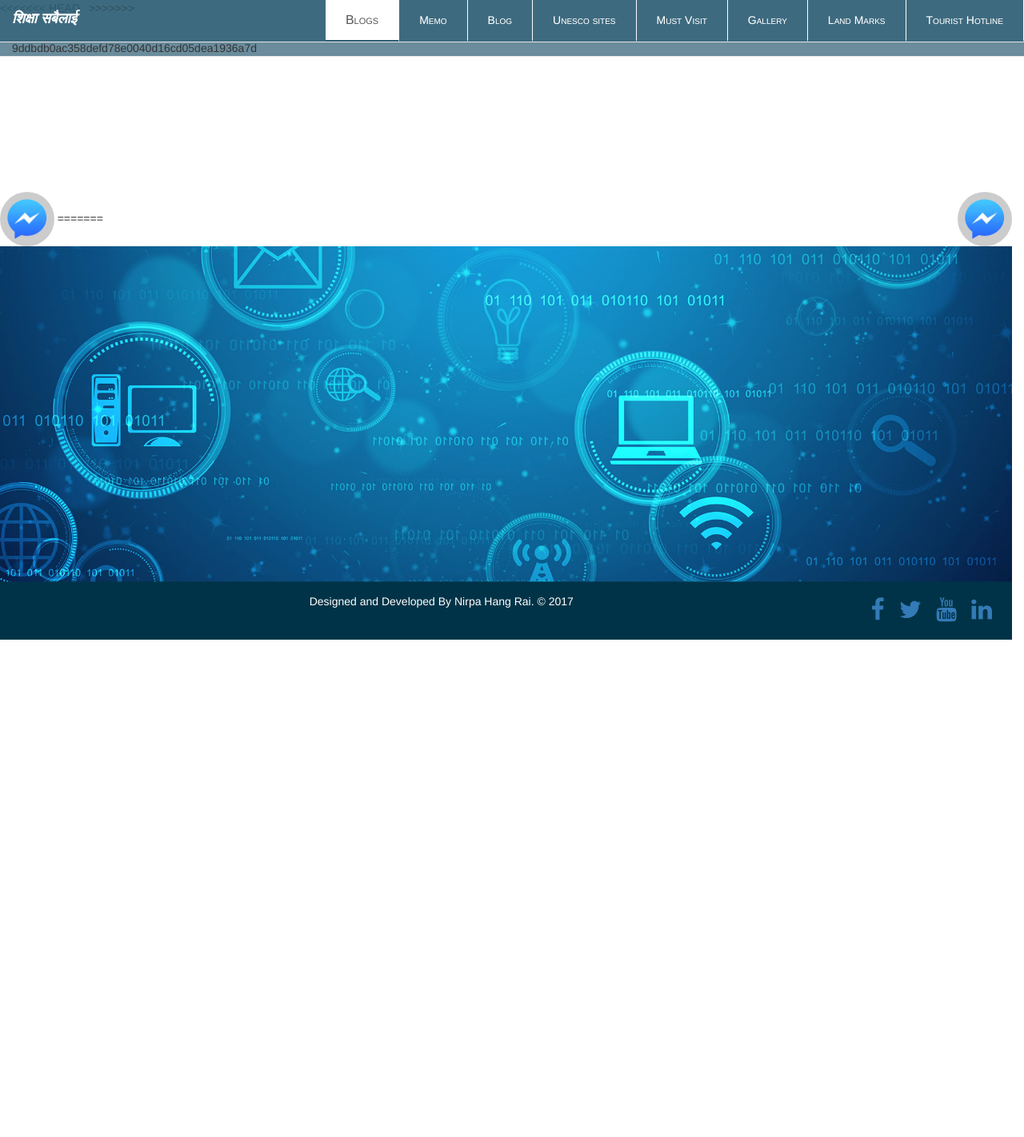
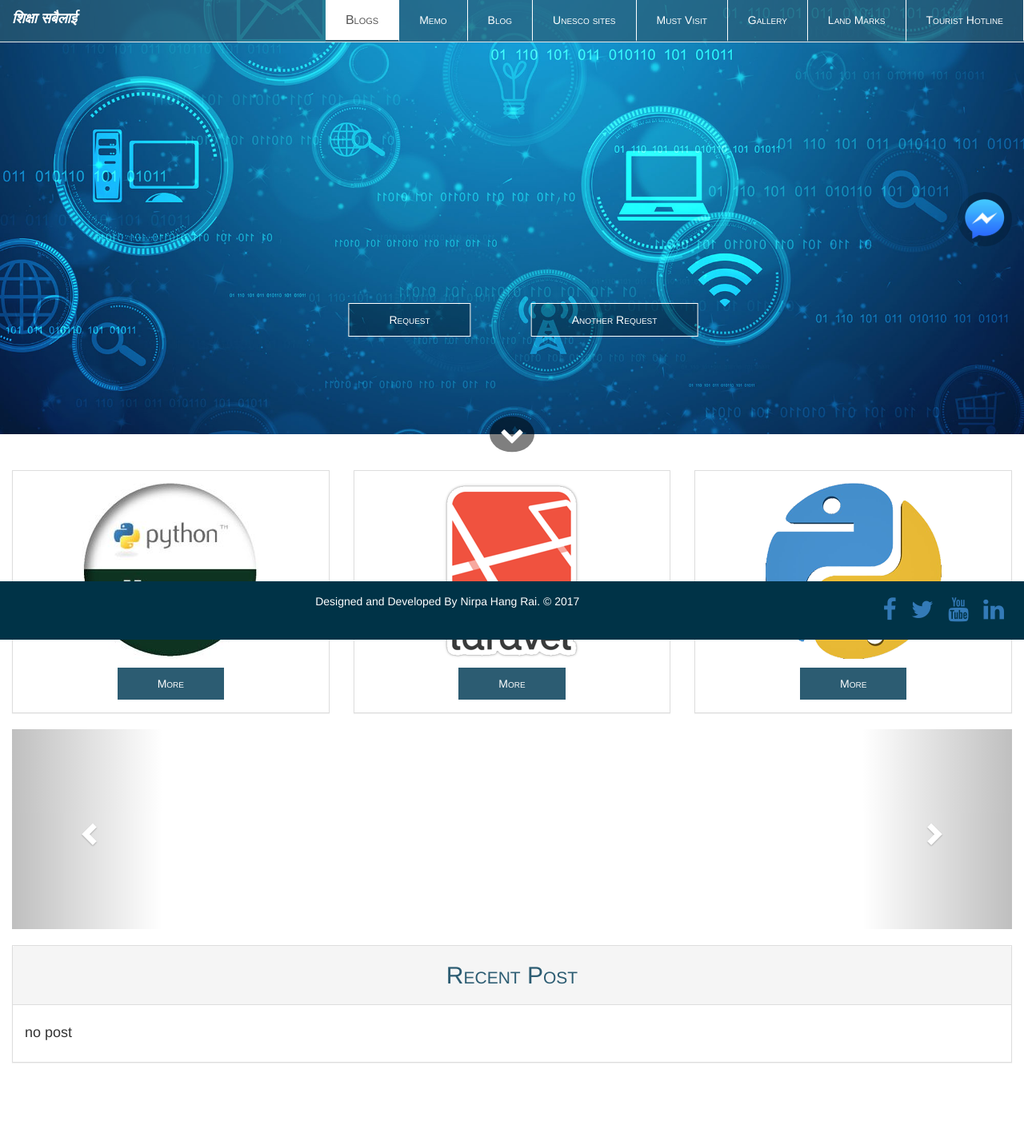
Before and after one commit to inirpa/myblog, a Django app: page / in a window 1280 px wide. Shown: the whole page at 80% size. Before the commit the page ends 800 px from the top, so only its background shows below. Run offline with Django 3.2, Linux system fonts and the light colour scheme; data that the repository does not hold is empty; some libraries are stand-ins or nearby versions.

Commit message:
index modified

```diff
--- a/home/templates/home/index.html
+++ b/home/templates/home/index.html
@@ -1,10 +1,7 @@
-<<<<<<< HEAD
 	{% extends 'home/base.html' %}
-=======
 <!DOCTYPE html>
 <html>
 <head>
->>>>>>> 9ddbdb0ac358defd78e0040d16cd05dea1936a7d
 	{% load staticfiles %}
 
 	{% block title %}
@@ -15,14 +12,7 @@
 
 	<link rel="stylesheet" href="static/css/style.css">
 
-<<<<<<< HEAD
 {% block body %}
-	<div class="messenger-float" id="messenger-float">
-		<div class="">
-			<button class="btn btn-messenger-float" id="showChat"><img src="static/images/messenger.png" height="50px;"></button>
-=======
-	<script src="https://ajax.googleapis.com/ajax/libs/jquery/1.12.0/jquery.min.js"></script>
-	<script src="http://maxcdn.bootstrapcdn.com/bootstrap/3.3.6/js/bootstrap.min.js"></script>
 
 	<script type="text/javascript">
 		function showChat(){
@@ -58,24 +48,6 @@
 
 </head>
 <body>
-	<!-- <div id="fb-root"></div>
-	<script>
-		(function(d, s, id) {
-			var js, fjs = d.getElementsByTagName(s)[0];
-			if (d.getElementById(id)) return;
-			js = d.createElement(s); js.id = id;
-			js.src = 'https://connect.facebook.net/en_US/sdk.js#xfbml=1&version=v2.11';
-			fjs.parentNode.insertBefore(js, fjs);
-		}
-		(document, 'script', 'facebook-jssdk'));
-	</script>
-
-
-<div class="fb-page" data-href="https://www.facebook.com/Nirpa-Hang-Rai-1576282642463859" data-tabs="messages" data-width="400" data-height="400" data-small-header="false" data-adapt-container-width="true" data-hide-cover="false" data-show-facepile="true">
-	<blockquote cite="https://www.facebook.com/Nirpa-Hang-Rai-1576282642463859" class="fb-xfbml-parse-ignore">
-		<a href="https://www.facebook.com/Nirpa-Hang-Rai-1576282642463859">Nirpa Hang Rai</a>
-	</blockquote>
-</div> -->
 
 	<div class="messenger-float" id="messenger-float">
 		<div class="">
@@ -87,72 +59,6 @@
 		<div class="close" id="close-chat"><button onclick="closeChat()" style="top: 30px; position: relative;">X</button></div><br>
 		<iframe width="250" height="430" id="chat-iframe" src="https://console.dialogflow.com/api-client/demo/embedded/nirpaaBot">
 		</iframe>
-	</div>
-
-	<nav class="navbar navbar-fixed-top navbar-default navbar-right">
-		<div class="container-fluid">
-			<div class="navbar-header">
-				<button type="button" class="navbar-toggle" data-toggle="collapse" data-target="#topNavBar">
-					<span class="icon-bar"></span>
-					<span class="icon-bar"></span>
-					<span class="icon-bar"></span>
-				</button>
-				<i><b><a class="navbar-brand" href="http://localhost:8000" style="color: white;">शिक्षा सबैलाई</a></b></i>
-			</div>
-
-			<div class="collapse navbar-collapse navbar-right" id="topNavBar">
-				<ul class="nav navbar-nav">
-					<li class="active">
-						<a href="#offers">
-							Blogs
-						</a>
-					</li>
-
-					<li class="">
-						<a href="#review">
-							Memo
-						</a>
-					</li>
-
-					<li class="">
-						<a href="#blog">
-							Blog
-						</a>
-					</li>
-
-					<li class="">
-						<a href="/unescosites/">
-							Unesco sites
-						</a>
-					</li>
-
-					<li class="">
-						<a href="#blog">
-							Must Visit
-						</a>
-					</li>
-
-					<li class="">
-						<a href="#blog">
-							Gallery
-						</a>
-					</li>
-
-					<li class="">
-						<a href="#blog">
-							Land Marks
-						</a>
-					</li>
-
-					<li class="">
-						<a href="#blog">
-							Tourist Hotline
-						</a>
-					</li>
-				</ul>
-			</div>
->>>>>>> 9ddbdb0ac358defd78e0040d16cd05dea1936a7d
-		</div>
 	</div>
 
 	<div class="chat-bot" id= "chat-bot" style="bottom: 60px; position: fixed; right: 0px; display: none; z-index: 999;">
```
